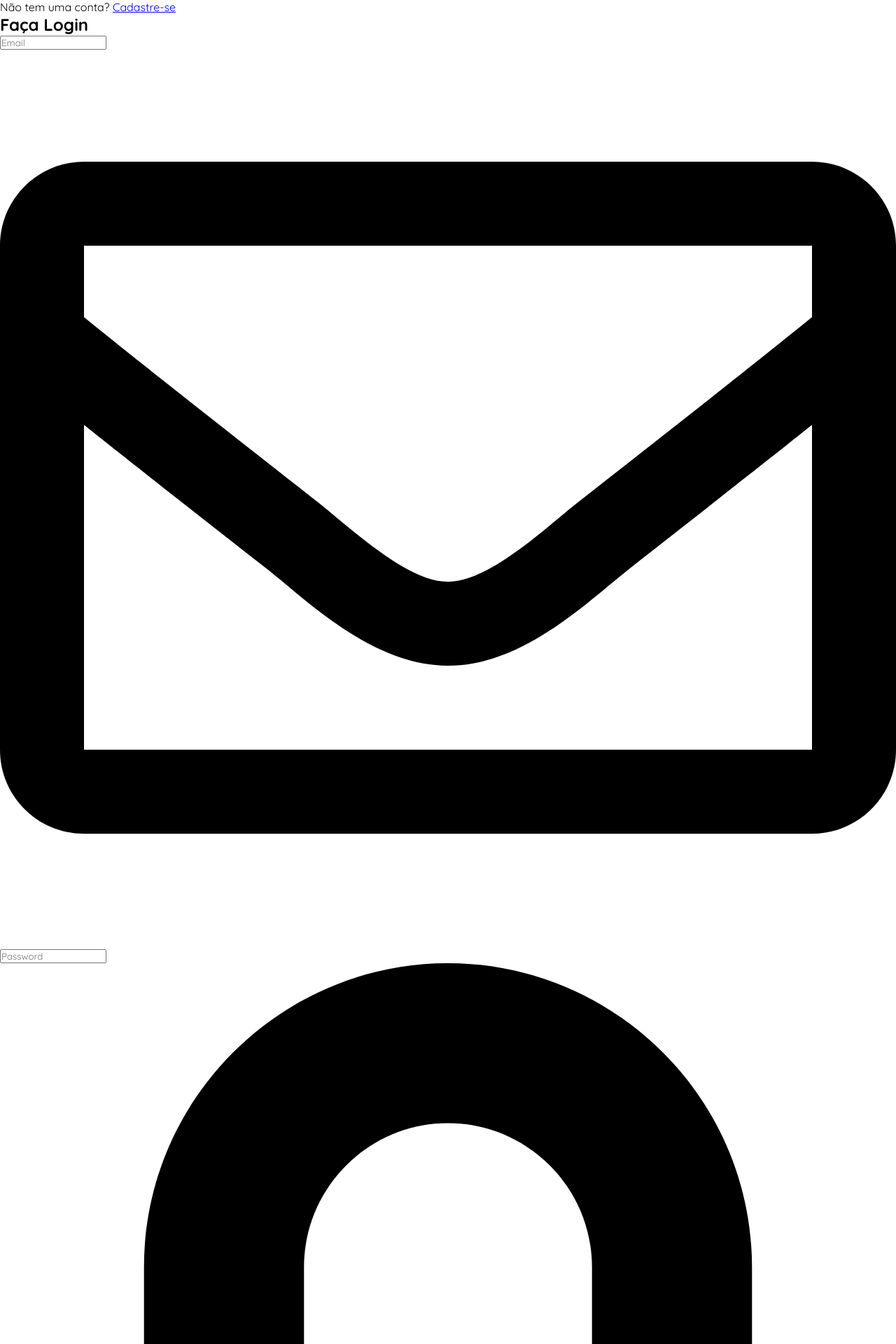
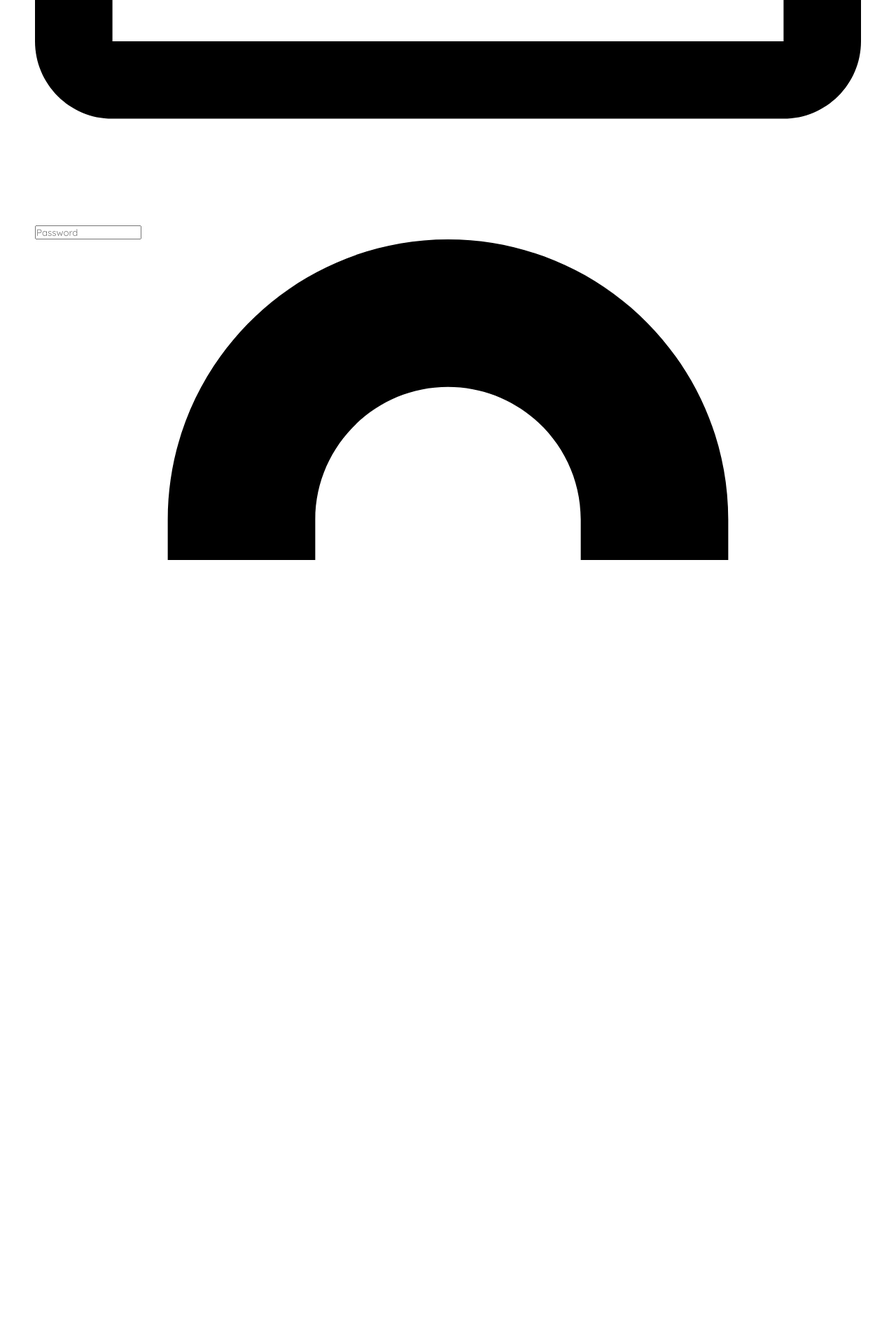
Before and after one commit to FilipiMachado/personal-blog-vuejs, a Vue app: page /login in a window 1280 px wide. Shown: the top 1920 px of the page at 70% size. After the commit the page ends 800 px from the top, so only its background shows below. Built offline with nearby package versions, Linux system fonts and the light colour scheme.

Commit message:
styling login page

```diff
--- a/src/views/Login.vue
+++ b/src/views/Login.vue
@@ -3,20 +3,27 @@
     <form class="login">
       <p class="login-register">
         Não tem uma conta?
-        <router-link class="router-link" :to="{ name: 'Register' }">Cadastre-se</router-link>
+        <router-link class="router-link" :to="{ name: 'Register' }">
+          Cadastre-se
+        </router-link>
       </p>
       <h2>Faça Login</h2>
       <div class="inputs">
         <div class="input">
-          <input type="text" placeholder="Email" v-model="email">
+          <input type="text"
+                 placeholder="Email"
+                 v-model="email">
           <email class="icon"/>
         </div>
         <div class="input">
-          <input type="password" placeholder="Password" v-model="password">
+          <input type="password"
+                 placeholder="Password"
+                 v-model="password">
           <password class="icon"/>
         </div>
       </div>
-      <router-link class="forgot-password" :to="{ name: 'ForgotPassword' }">
+      <router-link class="forgot-password"
+                   :to="{ name: 'ForgotPassword' }">
         Esqueceu a senha?
       </router-link>
       <button>Login</button>
@@ -38,12 +45,79 @@
   },
   data() {
     return {
-
+      email: null,
+      password: null,
     }
   },
 };
 </script>
 
 <style>
+.form-wrap {
+  overflow: hidden;
+  display: flex;
+  height: 100vh;
+  justify-content: center;
+  align-self: center;
+  margin: 0 auto;
+  width: 90%;
+}
 
+.login-register {
+  margin-bottom: 32px;
+}
+
+.router-link {
+  color: #000;
+}
+
+.form-wrap form {
+  padding: 0 10px;
+  position: relative;
+  display: flex;
+  flex-direction: column;
+  justify-content: center;
+  flex: 1;
+}
+
+.form-wrap form h2 {
+  text-align: center;
+  font-size: 32px;
+  color: #303030;
+  margin-bottom: 40px;
+}
+
+.inputs {
+
+}
+
+.input {
+
+}
+
+.forgot-password {
+  text-decoration: none;
+  color: #000;
+  cursor: pointer;
+  font-size: 14px;
+  margin: 16px 0 32px;
+  border-bottom: 1px solid transparent;
+  transition: 0.5s ease all;
+}
+
+.forgot-password:hover {
+  border-color: #303030;
+}
+
+@media (min-width: 900px) {
+  .form-wrap {
+    width: 100%;
+  }
+  .form-wrap form {
+    padding: 0 50px;
+  }
+  .form-wrap form h2 {
+    font-size: 40px;
+  }
+}
 </style>
```
